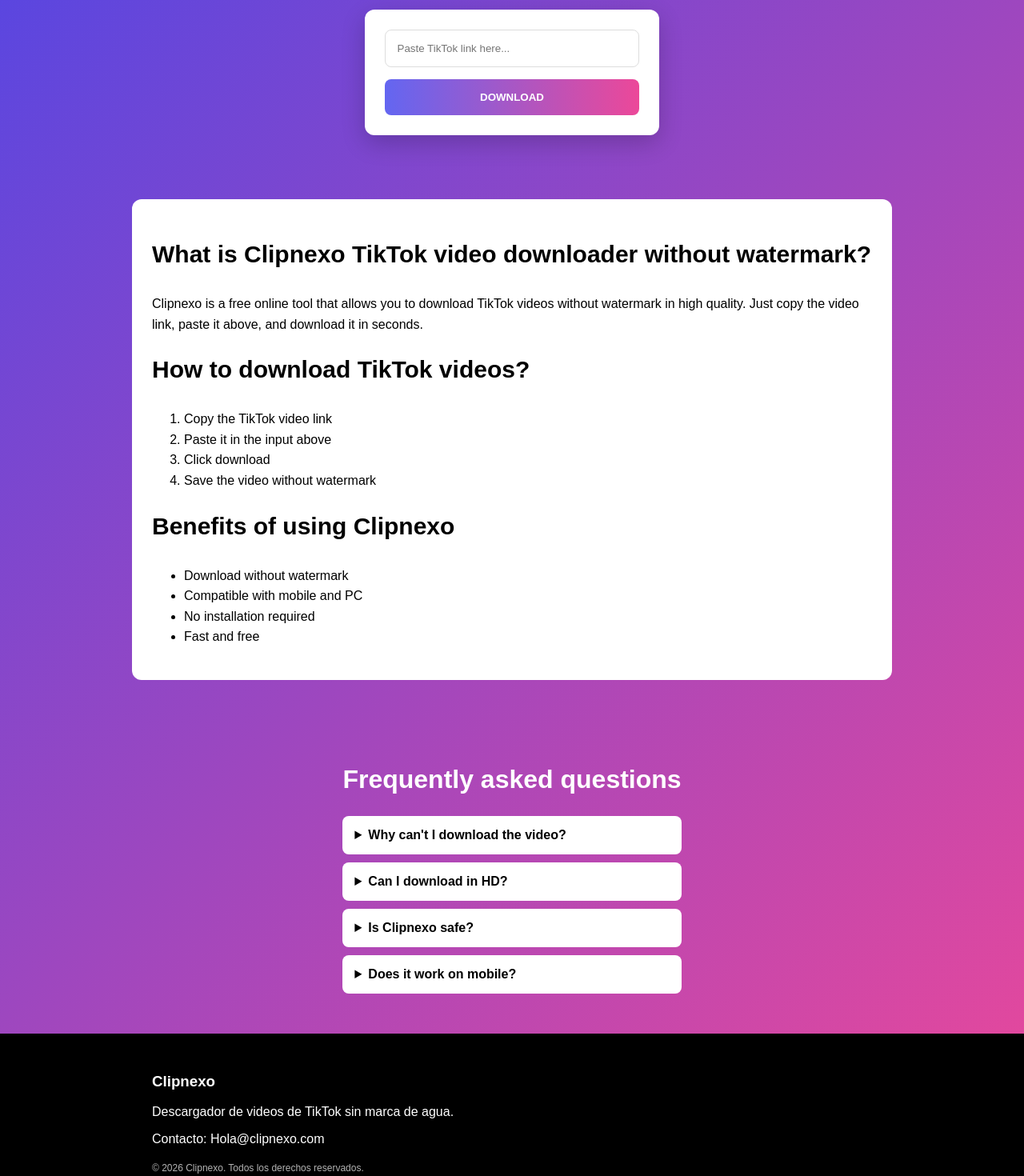
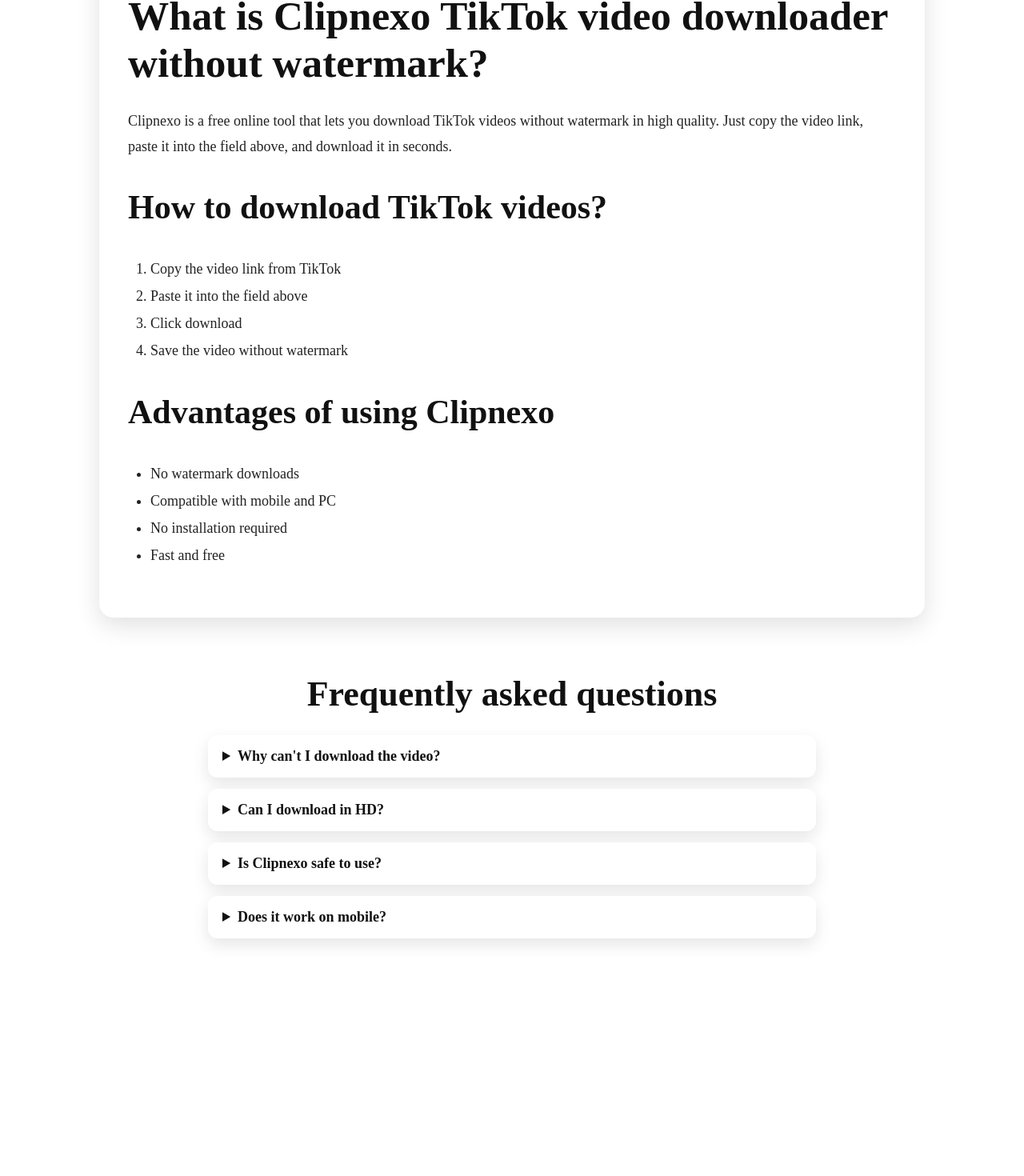
Before and after one commit to Adquieremas/mi-app, a Next.js app: page /en in a window 1280 px wide. Shown: the part 221-1691 px from the top of the page at 80% size. After the commit the page ends 1492 px from the top, so only its background shows below. Built offline with nearby package versions, Linux system fonts and the light colour scheme.

Commit message:
feat: update multilingual seo, legal routes and landing pages

```diff
--- a/app/[lang]/page.tsx
+++ b/app/[lang]/page.tsx
@@ -1,73 +1,71 @@
-"use client";
+import type { Metadata } from "next";
+import DownloaderBox from "@/components/DownloaderBox";
 
-import { useState, useEffect } from "react";
+type PageProps = {
+  params: Promise<{ lang: string }>;
+};
 
-import { useParams } from "next/navigation";
+function normalizeLang(lang: string) {
+  if (lang === "en" || lang === "pt") return lang;
+  return "es";
+}
 
-export default function Home() {
-  const params = useParams();
-  const lang = params?.lang as string;
-  const [url, setUrl] = useState("");
-  const [result, setResult] = useState<any>(null);
-  const [loading, setLoading] = useState(false);
-  const type = "video";
+export async function generateMetadata({ params }: PageProps): Promise<Metadata> {
+  const { lang } = await params;
+  const currentLang = normalizeLang(lang);
 
-  const translations: any = {
+  const titles = {
+    es: "Descargar videos TikTok y audios MP3 | Clipnexo",
+    en: "Download TikTok videos and MP3 audio | Clipnexo",
+    pt: "Baixar vídeos do TikTok e áudio MP3 | Clipnexo",
+  };
+
+  const descriptions = {
+    es: "Descarga videos de TikTok sin marca de agua y audios MP3 gratis. Rápido, online y compatible con celular y PC.",
+    en: "Download TikTok videos without watermark and free MP3 audio. Fast, online, and compatible with mobile and PC.",
+    pt: "Baixe vídeos do TikTok sem marca d’água e áudio MP3 grátis. Rápido, online e compatível com celular e PC.",
+  };
+
+  return {
+    title: titles[currentLang as keyof typeof titles],
+    description: descriptions[currentLang as keyof typeof descriptions],
+    alternates: {
+      canonical: `https://clipnexo.com/${currentLang}`,
+      languages: {
+        es: "https://clipnexo.com/es",
+        en: "https://clipnexo.com/en",
+        pt: "https://clipnexo.com/pt",
+        "x-default": "https://clipnexo.com/es",
+      },
+    },
+  };
+}
+
+export default async function Home({ params }: PageProps) {
+  const { lang } = await params;
+  const currentLang = normalizeLang(lang);
+
+  const copy = {
     es: {
       title: "Descargador de Videos TikTok",
       subtitle: "Descarga videos de TikTok sin marca de agua",
-      placeholder: "Pega aquí el enlace de TikTok...",
-      button: "DESCARGAR",
-      loading: "Procesando...",
-      errorVideo: "No se pudo cargar el video",
-      downloadVideo: "Descargar Video (Sin Marca)",
-      downloadAudio: "Descargar Audio (MP3)",
-    },
-    en: {
-      title: "TikTok Video Downloader",
-      subtitle: "Download TikTok videos without watermark",
-      placeholder: "Paste TikTok link here...",
-      button: "DOWNLOAD",
-      loading: "Processing...",
-      errorVideo: "Could not load video",
-      downloadVideo: "Download Video (No Watermark)",
-      downloadAudio: "Download Audio (MP3)",
-    },
-    pt: {
-      title: "Baixar vídeos do TikTok",
-      subtitle: "Baixe vídeos do TikTok sem marca d’água",
-      placeholder: "Cole o link do TikTok aqui...",
-      button: "BAIXAR",
-      loading: "Processando...",
-      errorVideo: "Não foi possível carregar o vídeo",
-      downloadVideo: "Baixar Vídeo (Sem Marca)",
-      downloadAudio: "Baixar Áudio (MP3)",
-    },
-  };
-
-  const t = translations[lang] || translations.en;
-
-  const contentByLang: any = {
-    es: {
-      h2_1: "¿Qué es Clipnexo descargar videos de TikTok sin marca de agua?",
-      p1: "Clipnexo es una herramienta online gratuita que te permite descargar videos de TikTok sin marca de agua en alta calidad. Solo necesitas copiar el enlace del video, pegarlo en el campo superior y descargarlo en segundos.",
-
-      h2_2: "¿Cómo descargar videos de TikTok?",
-      steps: [
+      aboutTitle: "¿Qué es Clipnexo descargar videos de TikTok sin marca de agua?",
+      aboutText:
+        "Clipnexo es una herramienta online gratuita que te permite descargar videos de TikTok sin marca de agua en alta calidad. Solo necesitas copiar el enlace del video, pegarlo en el campo superior y descargarlo en segundos.",
+      howTitle: "¿Cómo descargar videos de TikTok?",
+      howSteps: [
         "Copia el enlace del video desde TikTok",
         "Pégalo en el campo de arriba",
         "Haz clic en descargar",
         "Guarda el video sin marca de agua",
       ],
-
-      h2_3: "Ventajas de usar Clipnexo",
-      benefits: [
+      advantagesTitle: "Ventajas de usar Clipnexo",
+      advantages: [
         "Descarga sin marca de agua",
         "Compatible con celular y PC",
         "No necesitas instalar nada",
         "Rápido y gratis",
       ],
-
       faqTitle: "Preguntas frecuentes",
       faqs: [
         {
@@ -88,27 +86,26 @@
         },
       ],
     },
-
     en: {
-      h2_1: "What is Clipnexo TikTok video downloader without watermark?",
-      p1: "Clipnexo is a free online tool that allows you to download TikTok videos without watermark in high quality. Just copy the video link, paste it above, and download it in seconds.",
-
-      h2_2: "How to download TikTok videos?",
-      steps: [
-        "Copy the TikTok video link",
-        "Paste it in the input above",
+      title: "TikTok Video Downloader",
+      subtitle: "Download TikTok videos without watermark",
+      aboutTitle: "What is Clipnexo TikTok video downloader without watermark?",
+      aboutText:
+        "Clipnexo is a free online tool that lets you download TikTok videos without watermark in high quality. Just copy the video link, paste it into the field above, and download it in seconds.",
+      howTitle: "How to download TikTok videos?",
+      howSteps: [
+        "Copy the video link from TikTok",
+        "Paste it into the field above",
         "Click download",
         "Save the video without watermark",
       ],
-
-      h2_3: "Benefits of using Clipnexo",
-      benefits: [
-        "Download without watermark",
+      advantagesTitle: "Advantages of using Clipnexo",
+      advantages: [
+        "No watermark downloads",
         "Compatible with mobile and PC",
         "No installation required",
         "Fast and free",
       ],
-
       faqTitle: "Frequently asked questions",
       faqs: [
         {
@@ -117,39 +114,38 @@
         },
         {
           q: "Can I download in HD?",
-          a: "Yes, as long as the original video is high quality.",
+          a: "Yes, as long as the original video is available in high quality.",
         },
         {
-          q: "Is Clipnexo safe?",
-          a: "Yes, no installation or registration is required.",
+          q: "Is Clipnexo safe to use?",
+          a: "Yes, you do not need to install anything or register.",
         },
         {
           q: "Does it work on mobile?",
-          a: "Yes, it works on Android, iPhone and PC.",
+          a: "Yes, you can use it on Android, iPhone, and PC.",
         },
       ],
     },
-
     pt: {
-      h2_1: "O que é Clipnexo downloader de vídeos do TikTok sem marca d’água?",
-      p1: "Clipnexo é uma ferramenta online gratuita que permite baixar vídeos do TikTok sem marca d’água em alta qualidade. Basta copiar o link do vídeo, colar acima e baixar em segundos.",
-
-      h2_2: "Como baixar vídeos do TikTok?",
-      steps: [
+      title: "Baixar vídeos do TikTok",
+      subtitle: "Baixe vídeos do TikTok sem marca d'água",
+      aboutTitle: "O que é o Clipnexo para baixar vídeos do TikTok sem marca d'água?",
+      aboutText:
+        "Clipnexo é uma ferramenta online gratuita que permite baixar vídeos do TikTok sem marca d'água em alta qualidade. Basta copiar o link do vídeo, colar no campo acima e baixar em segundos.",
+      howTitle: "Como baixar vídeos do TikTok?",
+      howSteps: [
         "Copie o link do vídeo do TikTok",
         "Cole no campo acima",
         "Clique em baixar",
-        "Salve o vídeo sem marca d’água",
+        "Salve o vídeo sem marca d'água",
       ],
-
-      h2_3: "Vantagens de usar Clipnexo",
-      benefits: [
-        "Download sem marca d’água",
+      advantagesTitle: "Vantagens de usar o Clipnexo",
+      advantages: [
+        "Baixe sem marca d'água",
         "Compatível com celular e PC",
         "Não precisa instalar nada",
         "Rápido e grátis",
       ],
-
       faqTitle: "Perguntas frequentes",
       faqs: [
         {
@@ -162,302 +158,173 @@
         },
         {
           q: "É seguro usar o Clipnexo?",
-          a: "Sim, não é necessário instalar nada nem se registrar.",
+          a: "Sim, você não precisa instalar nada nem se registrar.",
         },
         {
           q: "Funciona no celular?",
-          a: "Sim, funciona em Android, iPhone e PC.",
+          a: "Sim, você pode usar em Android, iPhone e PC.",
         },
       ],
     },
-  };
+  } as const;
 
-  const c = contentByLang[lang] || contentByLang.en;
-
-  const handleDownload = async () => {
-    setLoading(true);
-    setResult(null);
-
-    const res = await fetch("/api/download", {
-      method: "POST",
-      headers: {
-        "Content-Type": "application/json",
-      },
-      body: JSON.stringify({ url, type }),
-    });
-
-    try {
-      const data = await res.json();
-      setResult(data);
-    } catch (e) {
-      setResult({ error: "Error procesando respuesta" });
-    } finally {
-      setLoading(false);
-    }
-  };
-
-  useEffect(() => {
-    if (result?.embed) {
-      const existingScript = document.querySelector(
-        'script[src="https://www.tiktok.com/embed.js"]'
-      );
-
-      if (existingScript) existingScript.remove();
-
-      const script = document.createElement("script");
-      script.src = "https://www.tiktok.com/embed.js";
-      script.async = true;
-
-      document.body.appendChild(script);
-    }
-  }, [result]);
-
-  const forceDownload = async (fileUrl: string, filename: string) => {
-    try {
-      const response = await fetch(fileUrl);
-      const blob = await response.blob();
-
-      const blobUrl = window.URL.createObjectURL(blob);
-      const a = document.createElement("a");
-      a.href = blobUrl;
-      a.download = filename;
-
-      document.body.appendChild(a);
-      a.click();
-
-      a.remove();
-      window.URL.revokeObjectURL(blobUrl);
-    } catch (error) {
-      alert("Error al descargar el archivo");
-    }
-  };
+  const t = copy[currentLang as keyof typeof copy] ?? copy.es;
 
   return (
-    <main
+    <main>
+      <section
         style={{
-        minHeight: "100vh",
-        fontFamily: "Arial, sans-serif",
-        background: "linear-gradient(135deg, #4f46e5, #ec4899)",
-        padding: "40px 0 0",
-        display: "flex",
-        flexDirection: "column",
+          padding: "48px 20px 72px",
+          textAlign: "center",
+          color: "#111",
         }}
       >
-      <style>{`
-        body { margin: 0; }
-      `}</style>
-      {/* HEADER */}
-      <div style={{ textAlign: "center", color: "white" }}>
-        <h1 style={{ fontSize: "48px", fontWeight: "800", textAlign: "center" }}>
-          {t.title}
-        </h1>
-        <p style={{ marginTop: 10 }}>
-          {t.subtitle}
-        </p>
+        <div style={{ maxWidth: "980px", margin: "0 auto" }}>
+          <div style={{ marginTop: "42px" }}>
+            <DownloaderBox lang={currentLang} type="video" />
           </div>
+        </div>
+      </section>
 
-      {/* CARD */}
+      <section style={{ padding: "0 20px 70px" }}>
         <div
           style={{
-          maxWidth: 500,
-          margin: "40px auto",
-          background: "white",
-          padding: 25,
-          borderRadius: 12,
-          boxShadow: "0 10px 30px rgba(0,0,0,0.2)",
+            maxWidth: "960px",
+            margin: "0 auto",
+            background: "#ffffff",
+            borderRadius: "18px",
+            padding: "42px 36px",
+            boxShadow: "0 10px 30px rgba(0,0,0,0.12)",
+            color: "#111111",
           }}
         >
-        <input
-          type="text"
-          placeholder={t.placeholder}
-          value={url}
-          onChange={(e) => setUrl(e.target.value)}
+          <h2
             style={{
-            width: "100%",
-            padding: 15,
-            borderRadius: 8,
-            border: "1px solid #ddd",
-            marginBottom: 15,
-            color: "black",
-            boxSizing: "border-box",
-          }}
-        />
-
-        <button
-          onClick={handleDownload}
-          style={{
-            width: "100%",
-            padding: 15,
-            borderRadius: 8,
-            border: "none",
-            color: "white",
-            fontWeight: "bold",
-            background: "linear-gradient(90deg, #6366f1, #ec4899)",
-            cursor: "pointer",
+              fontSize: "clamp(28px, 4vw, 52px)",
+              lineHeight: 1.15,
+              fontWeight: 800,
+              margin: 0,
+              color: "#111111",
             }}
           >
-          {t.button}
-        </button>
+            {t.aboutTitle}
+          </h2>
 
-        {loading && (
-          <p style={{ marginTop: 15, textAlign: "center" }}>
-            {t.loading}
-          </p>
-        )}
-      </div>
-
-      {/* RESULTADO */}
-      {result && (
-        <div
+          <p
             style={{
-            maxWidth: 900,
-            margin: "40px auto",
-            background: "white",
-            padding: 25,
-            borderRadius: 12,
-            display: "flex",
-            gap: 20,
-            alignItems: "center",
-            justifyContent: "space-between",
+              marginTop: "26px",
+              fontSize: "18px",
+              lineHeight: 1.8,
+              color: "#222222",
             }}
           >
-          {/* VIDEO */}
-          <div style={{ flex: 1 }}>
-            {result?.video ? (
-              <video
-                src={result.video}
-                controls
-                style={{ width: "100%", borderRadius: 10 }}
-              />
-            ) : (
-              <p style={{ color: "black" }}>{t.errorVideo}</p>
-            )}
-          </div>
+            {t.aboutText}
+          </p>
 
-          {/* INFO + BOTONES */}
-          <div style={{ flex: 1 }}>
-            {result?.raw?.title && (
-              <p style={{ color: "black", fontWeight: "bold", marginBottom: 10 }}>
-                {result.raw.title}
-              </p>
-            )}
-
-            <div style={{ display: "flex", flexDirection: "column", gap: 10 }}>
-              {result?.video && (
-                <button
-                  onClick={() => forceDownload(result.video, "video.mp4")}
+          <h2
             style={{
-                    padding: 12,
-                    background: "#2563eb",
-                    color: "white",
-                    textAlign: "center",
-                    borderRadius: 8,
-                    border: "none",
-                    fontWeight: "bold",
-                    cursor: "pointer",
+              marginTop: "34px",
+              fontSize: "clamp(26px, 3.5vw, 42px)",
+              fontWeight: 800,
+              lineHeight: 1.2,
+              color: "#111111",
             }}
           >
-                  {t.downloadVideo}
-                </button>
-              )}
+            {t.howTitle}
+          </h2>
 
-              {result?.audio && (
-                <button
-                  onClick={() => forceDownload(result.audio, "audio.mp3")}
+          <ol
             style={{
-                    padding: 12,
-                    background: "#16a34a",
-                    color: "white",
-                    textAlign: "center",
-                    borderRadius: 8,
-                    border: "none",
-                    fontWeight: "bold",
-                    cursor: "pointer",
+              marginTop: "18px",
+              paddingLeft: "28px",
+              fontSize: "18px",
+              lineHeight: 1.9,
+              color: "#222222",
             }}
           >
-                  {t.downloadAudio}
-                </button>
-              )}
-            </div>
-          </div>
-        </div>
-      )}
-      {/* CONTENIDO SEO */}
-      <div style={{
-        maxWidth: 900,
-        margin: "40px auto",
-        background: "white",
-        padding: 25,
-        borderRadius: 12,
-        color: "black",
-        lineHeight: 1.6
-      }}>
-        <h2 style={{ fontSize: "30px", fontWeight: "700", marginTop: 20 }}>
-          {c.h2_1}
-        </h2>
-        <p>{c.p1}</p>
-
-        <h2 style={{ fontSize: "30px", fontWeight: "700", marginTop: 20 }}>
-          {c.h2_2}
-        </h2>
-        <ol>
-          {c.steps.map((step: string, i: number) => (
-            <li key={i}>{step}</li>
+            {t.howSteps.map((step) => (
+              <li key={step}>{step}</li>
             ))}
           </ol>
 
-        <h2 style={{ fontSize: "30px", fontWeight: "700", marginTop: 20 }}>
-          {c.h2_3}
+          <h2
+            style={{
+              marginTop: "34px",
+              fontSize: "clamp(26px, 3.5vw, 42px)",
+              fontWeight: 800,
+              lineHeight: 1.2,
+              color: "#111111",
+            }}
+          >
+            {t.advantagesTitle}
           </h2>
-        <ul>
-          {c.benefits.map((b: string, i: number) => (
-            <li key={i}>{b}</li>
+
+          <ul
+            style={{
+              marginTop: "18px",
+              paddingLeft: "28px",
+              fontSize: "18px",
+              lineHeight: 1.9,
+              color: "#222222",
+            }}
+          >
+            {t.advantages.map((item) => (
+              <li key={item}>{item}</li>
             ))}
           </ul>
         </div>
+      </section>
 
-      {/* FAQ */}
-      <div style={{ maxWidth: 900, margin: "40px auto" }}>
-        <h2 style={{ color: "white", textAlign: "center", fontSize: "32px", fontWeight: "800" }}>
-          {c.faqTitle}
+      <section style={{ padding: "0 20px 90px", textAlign: "center" }}>
+        <div style={{ maxWidth: "760px", margin: "0 auto" }}>
+          <h2
+            style={{
+              fontSize: "clamp(30px, 4vw, 44px)",
+              fontWeight: 800,
+              color: "#111111",
+              margin: 0,
+            }}
+          >
+            {t.faqTitle}
           </h2>
 
-        {c.faqs.map((item: any, i: number) => (
-          <details key={i} style={{
-            background: "white",
-            padding: 15,
-            borderRadius: 8,
-            marginBottom: 10
-          }}>
-            <summary style={{ fontWeight: "bold", cursor: "pointer", color: "black", fontSize: "16px" }}>
-              {item.q}
+          <div style={{ marginTop: "26px", display: "grid", gap: "14px" }}>
+            {t.faqs.map((faq) => (
+              <details
+                key={faq.q}
+                style={{
+                  background: "#ffffff",
+                  borderRadius: "12px",
+                  textAlign: "left",
+                  padding: "16px 18px",
+                  boxShadow: "0 8px 20px rgba(0,0,0,0.1)",
+                }}
+              >
+                <summary
+                  style={{
+                    cursor: "pointer",
+                    fontWeight: 700,
+                    fontSize: "18px",
+                    color: "#111111",
+                  }}
+                >
+                  {faq.q}
                 </summary>
-            <p style={{ marginTop: 10, color: "black" }}>{item.a}</p>
+                <p
+                  style={{
+                    marginTop: "12px",
+                    fontSize: "16px",
+                    lineHeight: 1.7,
+                    color: "#333333",
+                  }}
+                >
+                  {faq.a}
+                </p>
               </details>
             ))}
           </div>
-
-      {/* FOOTER */}
-      <footer style={{
-        background: "#000",
-        color: "white",
-        padding: "30px 0",
-        marginTop: "auto",
-        width: "100%",
-      }}>
-        <div style={{ maxWidth: 900, margin: "0 auto", padding: "0 20px" }}>
-          <h3>Clipnexo</h3>
-          <p>Descargador de videos de TikTok sin marca de agua.</p>
-
-          <p style={{ marginTop: 10 }}>
-            Contacto: Hola@clipnexo.com
-          </p>
-
-          <div style={{ marginTop: 20, fontSize: 12, opacity: 0.7 }}>
-            © 2026 Clipnexo. Todos los derechos reservados.
         </div>
-        </div>
-      </footer>
+      </section>
     </main>
   );
 }
```
Lines whose indentation alone changed are shown as unchanged.
